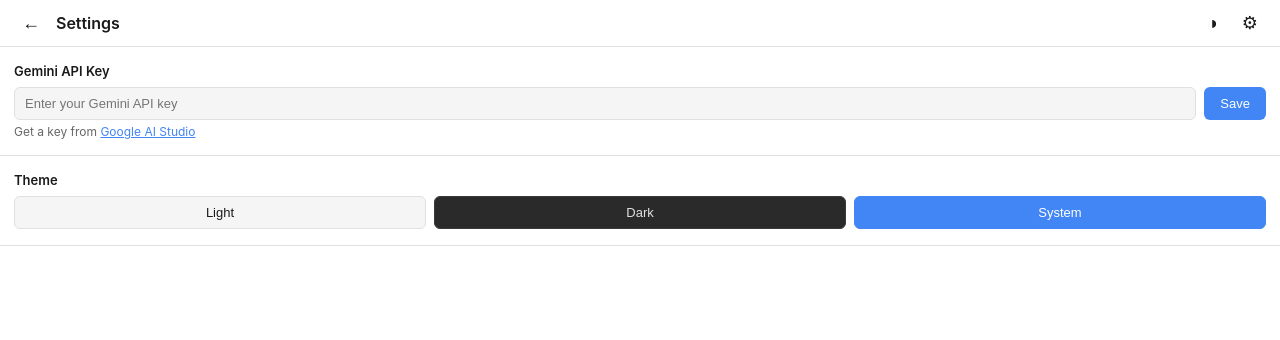
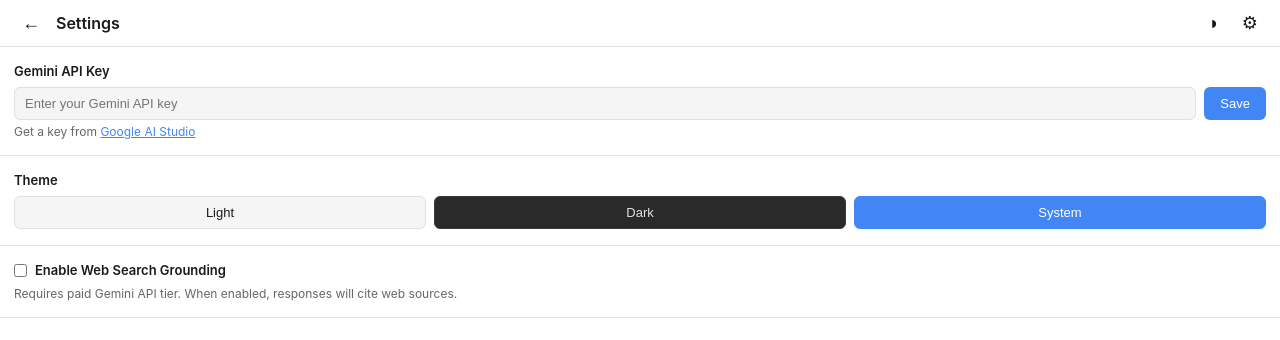
Before and after one commit to swapniel99/verify_this, a browser extension: page sidepanel.html in a window 1280 px wide. Both pictures are taken after a click on the button "Settings". Drawn offline with Linux system fonts and the light colour scheme.

Commit message:
feat: add optional web search grounding toggle to settings and integrate with Gemini API config

```diff
--- a/sidepanel.css
+++ b/sidepanel.css
@@ -245,6 +245,23 @@ header h1 {
   color: white;
 }
 
+/* Checkbox */
+.settings-group input[type="checkbox"] {
+  margin-right: 8px;
+  cursor: pointer;
+}
+
+.settings-group label {
+  display: flex;
+  align-items: center;
+  margin-bottom: 8px;
+}
+
+.settings-group label input[type="checkbox"] {
+  margin-bottom: 0;
+  margin-right: 8px;
+}
+
 /* Chat View */
 #chat-view {
   display: flex;
--- a/sidepanel.html
+++ b/sidepanel.html
@@ -38,6 +38,13 @@
           <button class="theme-btn" data-theme="system">System</button>
         </div>
       </div>
+      <div class="settings-group">
+        <label>
+          <input type="checkbox" id="grounding-toggle">
+          Enable Web Search Grounding
+        </label>
+        <p class="hint">Requires paid Gemini API tier. When enabled, responses will cite web sources.</p>
+      </div>
     </div>
 
     <!-- Chat List View -->
--- a/sidepanel.js
+++ b/sidepanel.js
@@ -66,6 +66,9 @@ $("#btn-settings").addEventListener("click", async () => {
   document.querySelectorAll(".theme-btn").forEach((btn) => {
     btn.classList.toggle("active", btn.dataset.theme === theme);
   });
+  // Update grounding toggle
+  const { groundingEnabled = false } = await chrome.storage.local.get("groundingEnabled");
+  $("#grounding-toggle").checked = groundingEnabled;
   showView("settings-view");
 });
 
@@ -256,6 +259,11 @@ $("#user-input").addEventListener("input", function () {
   this.style.height = Math.min(this.scrollHeight, 100) + "px";
 });
 
+// Grounding toggle
+$("#grounding-toggle").addEventListener("change", () => {
+  chrome.storage.local.set({ groundingEnabled: $("#grounding-toggle").checked });
+});
+
 // --- Pick up pending fact-checks from storage ---
 async function checkPendingFactCheck() {
   const { pendingFactCheck } = await chrome.storage.local.get("pendingFactCheck");
```
Also changed, not shown: src/background.js (+14 -7 lines), README.md.
